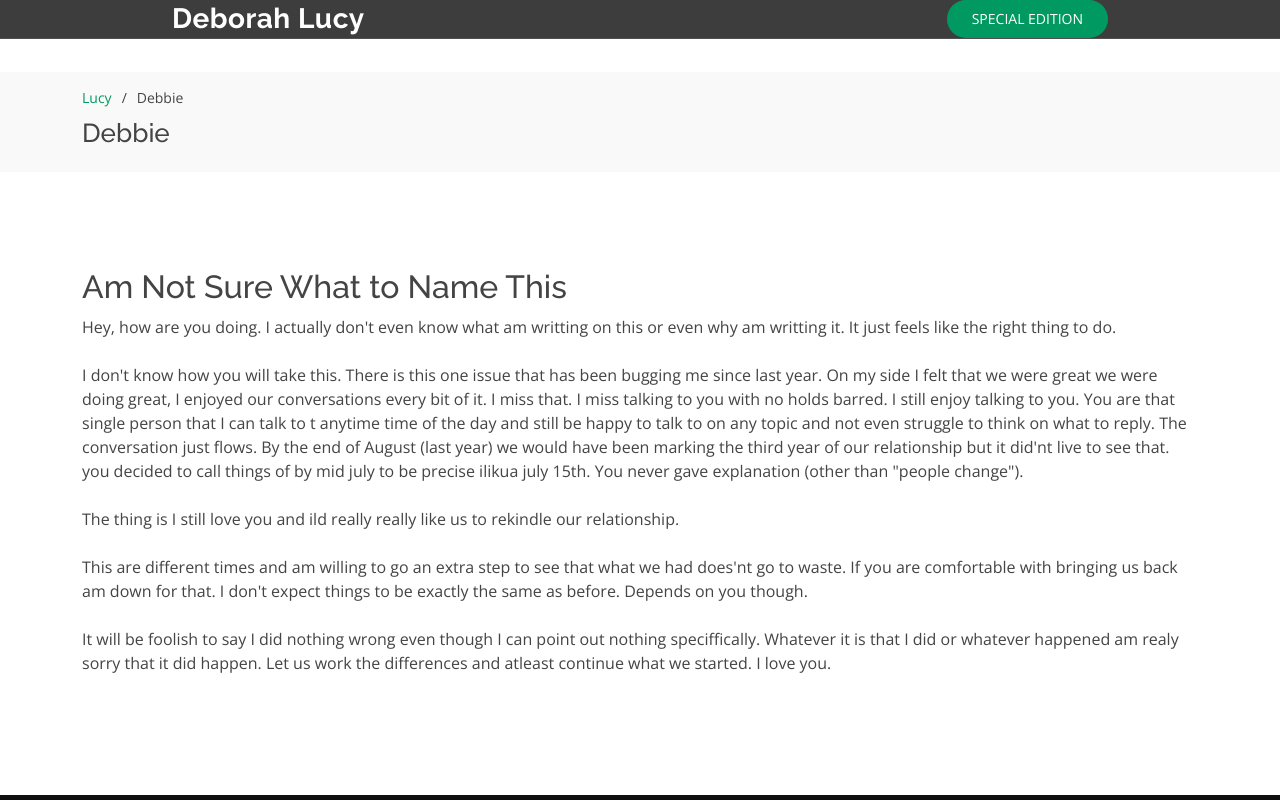
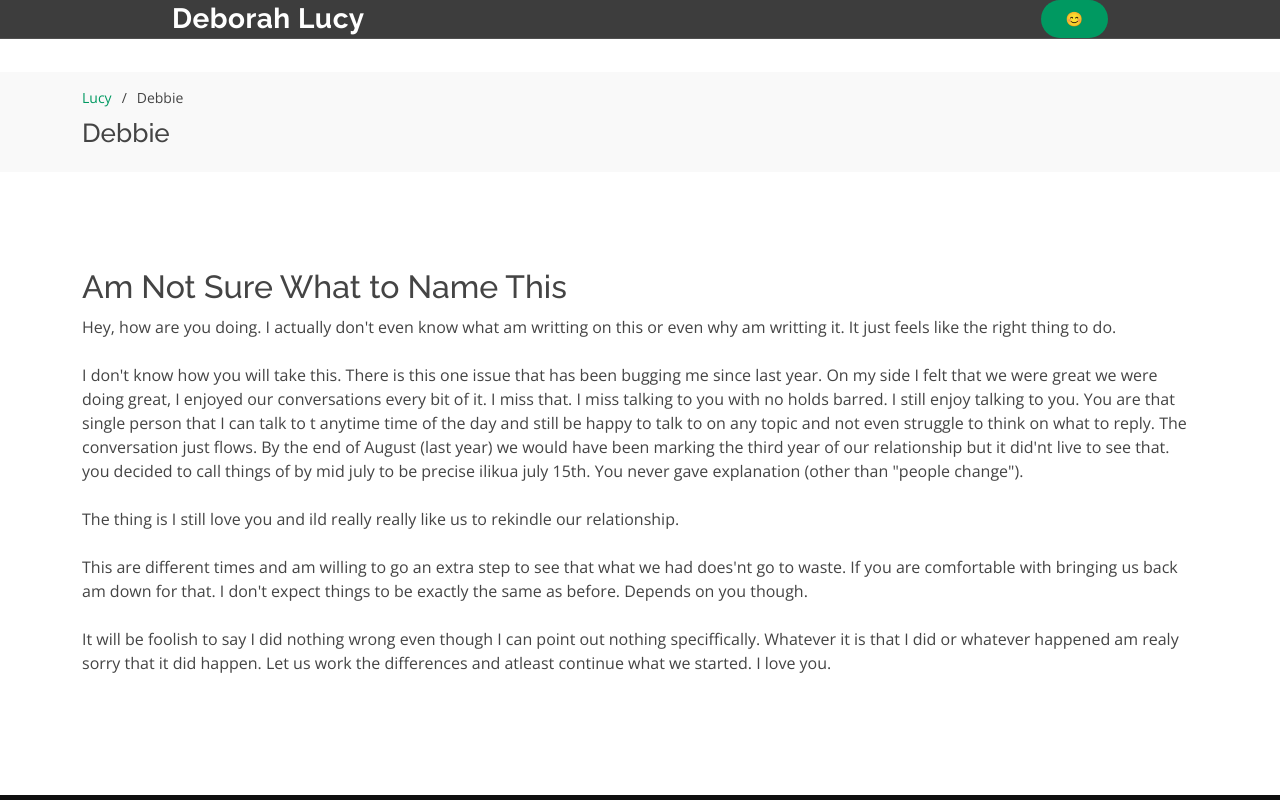
Before and after one commit to dicksonndu/ngo, a plain HTML site: page index.html in a window 1280 px wide. Shown: the top 800 px of the page. Drawn offline with nearby package versions, Linux system fonts and the light colour scheme.

Commit message:
Update index.html

```diff
--- a/index.html
+++ b/index.html
@@ -43,7 +43,7 @@
           <!-- <a href="index.html" class="logo me-auto me-lg-0"><img src="assets/img/logo.png" alt="" class="img-fluid"></a>-->
 
 
-          <a href="#about" class="get-started-btn scrollto">SPECIAL EDITION</a>
+          <a href="#about" class="get-started-btn scrollto">😊</a>
         </div>
       </div>
 
```
